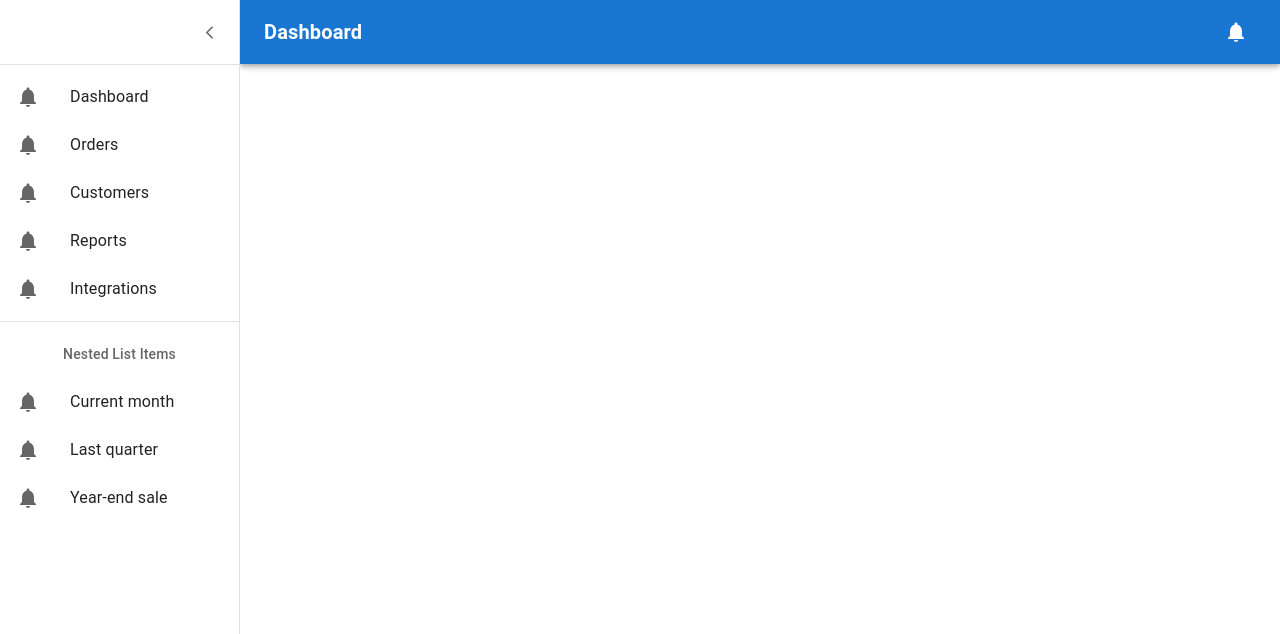
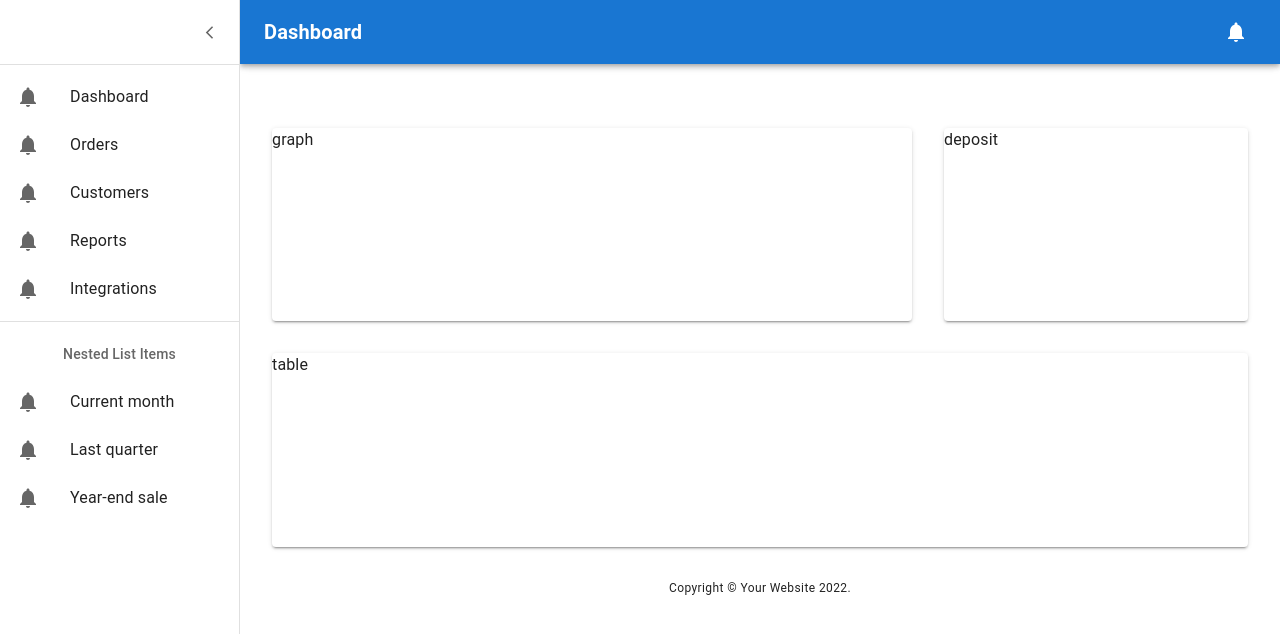
Before and after one commit to k4-100/mui-tutorial, a React (Create React App) app: page / in a window 1280 px wide. Shown: the top 634 px of the page. Built offline with nearby package versions, Linux system fonts and the light colour scheme.

Commit message:
dodano grid

```diff
--- a/src/App.tsx
+++ b/src/App.tsx
@@ -13,10 +13,13 @@ import {
   ListItemButton,
   ListItemText,
   ListSubheader,
+  Grid,
+  Paper,
 } from "@mui/material";
 import React from "react";
 
 const drawerWidth = 240;
+const appBarHeight = 64;
 
 const App: React.FC = () => {
   return (
@@ -24,6 +27,7 @@ const App: React.FC = () => {
       <Box
         sx={{
           display: "flex",
+          boxSizing: "border-box",
         }}
       >
         <CssBaseline />
@@ -141,6 +145,60 @@ const App: React.FC = () => {
             )}
           </List>
         </Drawer>
+        <Grid
+          container
+          spacing={4}
+          sx={{
+            p: 4,
+            mt: `${appBarHeight}px`,
+            width: "100%",
+            height: `calc(100vh - ${appBarHeight}px )`,
+            boxSizing: "border-box",
+          }}
+        >
+          <Grid item xs={8}>
+            <Paper
+              elevation={2}
+              sx={{
+                height: "100%",
+              }}
+            >
+              graph
+            </Paper>
+          </Grid>
+          <Grid item xs={4}>
+            <Paper
+              elevation={2}
+              sx={{
+                height: "100%",
+              }}
+            >
+              deposit
+            </Paper>
+          </Grid>
+          <Grid item xs={12}>
+            <Paper
+              elevation={2}
+              sx={{
+                height: "100%",
+              }}
+            >
+              table
+            </Paper>
+          </Grid>
+          <Grid item xs={12}>
+            <Typography
+              variant="caption"
+              align="center"
+              component="div"
+              sx={{
+                width: "100%",
+              }}
+            >
+              Copyright © Your Website 2022.
+            </Typography>
+          </Grid>
+        </Grid>
       </Box>
     </>
   );
```
